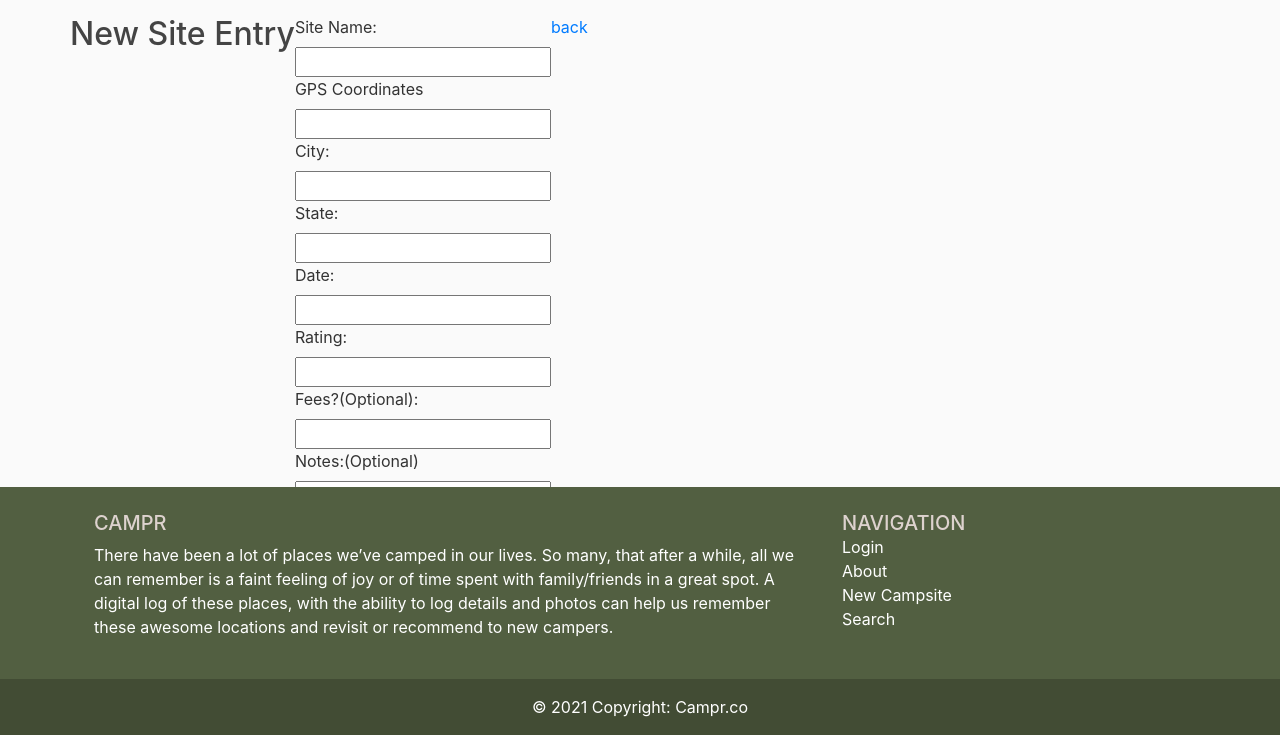
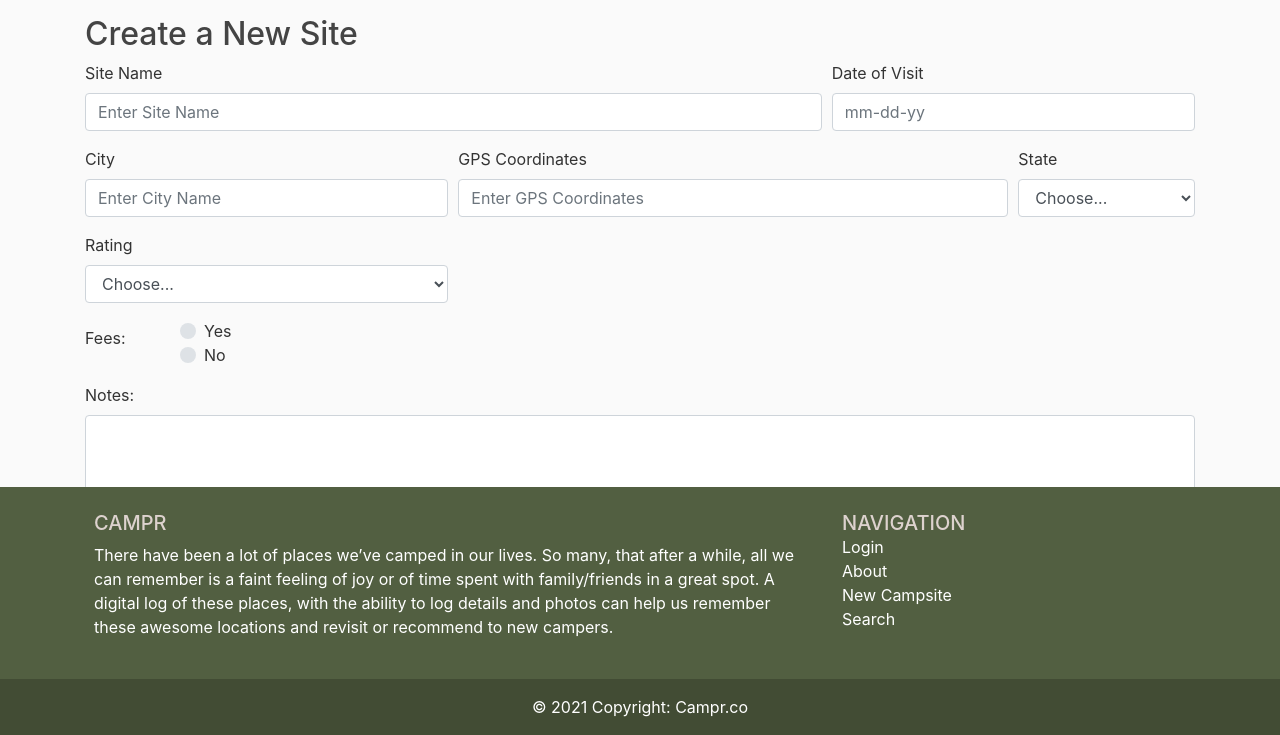
Before and after one commit to JKelliher/Campr_Repository, a Flask app: page /new_campsite/ in a window 1280 px wide. Shown: the part 65-800 px from the top of the page. Run offline with Flask 2, Linux system fonts and the light colour scheme; some libraries are stand-ins or nearby versions.

Commit message:
Added Bootstrap fields to new campsite form

```diff
--- a/Campr_Flask_Codebase/templates/new_campsite.html
+++ b/Campr_Flask_Codebase/templates/new_campsite.html
@@ -1,33 +1,140 @@
 {% extends "layout.html" %}
 {% block content %}
-  <h2>New Site Entry</h2>
+<div class="container">
+  <h2>Create a New Site</h2>
+
   <form>
-    <label for="site_name">Site Name:</label><br>
-    <input type="text" id="Site_name" name="Site_name"><br>
 
-    <label for="GPS_coordinates">GPS Coordinates</label><br>
-    <input type="text" id="GPS_coordinates" name="GPS_Coordinates"><br>
+  <div class="form-row">
+    <div class="form-group col-md-8">
+      <label for="site_name">Site Name</label>
+      <input type="text" class="form-control" id="Site_name" placeholder="Enter Site Name">
+    </div>
 
-    <label for="city">City:</label><br>
-    <input type="text" id="city" name="city"><br>
+    <div class="form-group col-md-4">
+      <label for="visit_date">Date of Visit</label>
+      <input type="text" class="form-control" id="visit_date" placeholder="mm-dd-yy">
+    </div>
 
-    <label for="State">State:</label><br>
-    <input type="text" id="State" name="State"><br>
+  </div>
 
-    <label for="Date">Date:</label><br>
-    <input type="text" id="Date" name="Date"><br>
+  <div class="form-row">
+    <div class="form-group col-md-4">
+      <label for="inputCity">City</label>
+      <input type="text" class="form-control" id="inputCity" placeholder="Enter City Name">
+    </div>
 
-    <label for="Rating">Rating:</label><br>
-    <input type="text" id="Rating" name="Rating"><br>
+    <div class="form-group col-md-6">
+      <label for="gps_coordinates">GPS Coordinates</label>
+      <input type="text" class="form-control" id="gps_coordinates" placeholder="Enter GPS Coordinates">
+    </div>
 
-    <label for="fees">Fees?(Optional):</label><br>
-    <input type="text" id="fees" name="fees"><br>
+    <div class="form-group col-md-2">
+      <label for="inputState">State</label>
+      <select id="inputState" class="form-control">
+        <option selected>Choose...</option>
+        <option>AL</option>
+        <option>AK</option>
+        <option>AZ</option>
+        <option>AR</option>
+        <option>CA</option>
+        <option>CO</option>
+        <option>CT</option>
+        <option>DE</option>
+        <option>FL</option>
+        <option>GA</option>
+        <option>HI</option>
+        <option>ID</option>
+        <option>IL</option>
+        <option>IN</option>
+        <option>IA</option>
+        <option>KS</option>
+        <option>KY</option>
+        <option>LA</option>
+        <option>ME</option>
+        <option>MD</option>
+        <option>MA</option>
+        <option>MI</option>
+        <option>MN</option>
+        <option>MS</option>
+        <option>MO</option>
+        <option>MT</option>
+        <option>NE</option>
+        <option>NV</option>
+        <option>NH</option>
+        <option>NJ</option>
+        <option>NM</option>
+        <option>NY</option>
+        <option>NC</option>
+        <option>ND</option>
+        <option>OH</option>
+        <option>OK</option>
+        <option>OR</option>
+        <option>PA</option>
+        <option>RI</option>
+        <option>SC</option>
+        <option>SD</option>
+        <option>TN</option>
+        <option>TX</option>
+        <option>UT</option>
+        <option>VT</option>
+        <option>VA</option>
+        <option>WA</option>
+        <option>WV</option>
+        <option>WI</option>
+        <option>WY</option>
+      </select>
+    </div>
+  </div>
 
-    <label for="notes">Notes:(Optional)</label><br>
-    <input type="text" id="notes" name="notes"><br>
+  <div class="form-row">
+    <div class="form-group col-md-4">
+      <label for="rating">Rating</label>
+      <select id="rating" class="form-control">
+        <option selected>Choose...</option>
+        <option>5.0</option>
+        <option>4.5</option>
+        <option>4.0</option>
+        <option>3.5</option>
+        <option>3.0</option>
+        <option>2.5</option>
+        <option>2.0</option>
+        <option>1.5</option>
+        <option>1.0</option>
+        <option>0.5</option>
+        <option>0.0</option>
+      </select>
+    </div>
+  </div>
 
-    <a href=" {{ url_for('home') }} ">Submit</a></br>
-  </form>
+  <fieldset class="form-group">
+      <div class="row">
+        <legend class="col-form-label col-md-1">Fees:</legend>
+        <div class="col-md-4">
+          <div class="custom-control custom-radio">
+            <input type="radio" id="yes_fee" name="customRadio" class="custom-control-input">
+            <label class="custom-control-label" for="yes_fee">Yes</label>
+          </div>
+          <div class="custom-control custom-radio">
+            <input type="radio" id="no_fee" name="customRadio" class="custom-control-input">
+            <label class="custom-control-label" for="no_fee">No</label>
+          </div>
+        </div>
+      </div>
+    </fieldset>
 
-  <a href=" {{ url_for('home') }} ">back</a></br>
-  {% endblock content %}
+
+  <div class="form-group">
+    <label for="notes">Notes:</label>
+    <textarea class="form-control" id="notes" rows="3"></textarea>
+  </div>
+
+
+
+
+  <button type="submit" class="btn btn-primary">Submit</button>
+</form>
+
+  <a href=" {{ url_for('home') }} ">Back</a></br>
+</div>
+{% endblock content %}
```
Also changed, not shown: Campr_Flask_Codebase/templates/login.html (+5 -3 lines).
